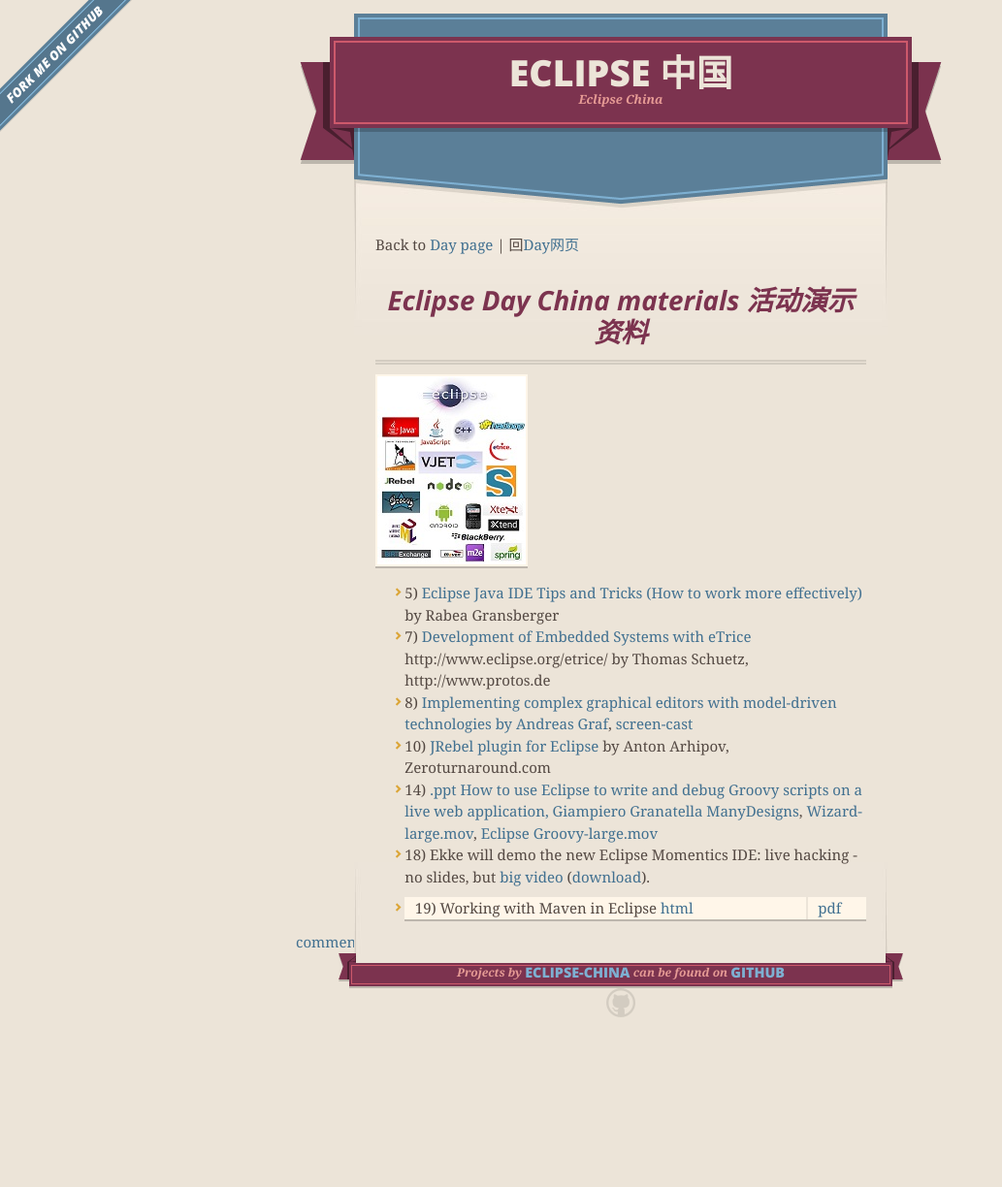
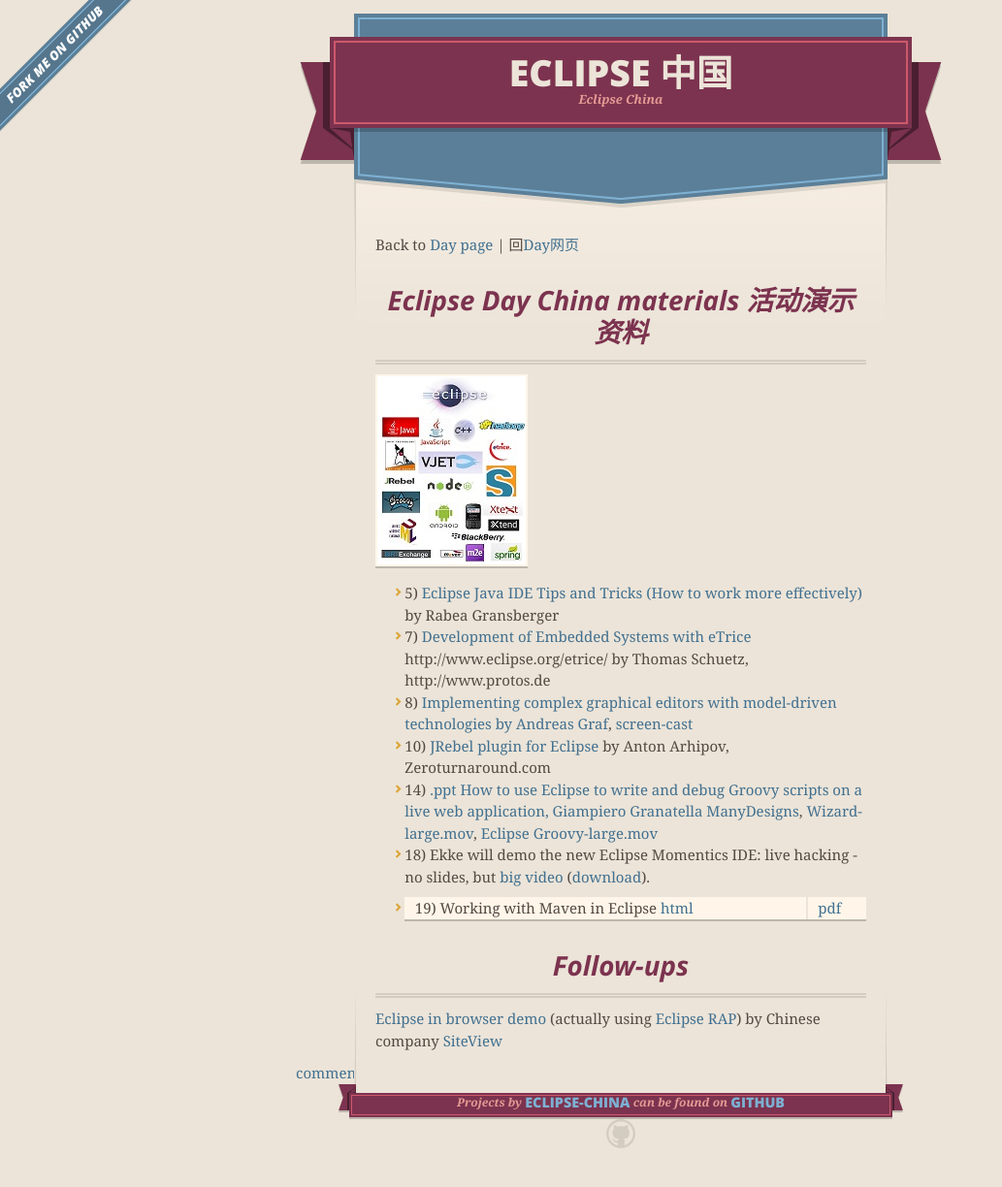
Before and after one commit to Eclipse-China/Eclipse-China.github.io, a Jekyll site: the page built from Day/materials.md, in a window 1280 px wide. Shown: the whole page at 97% size, without its empty margins (0-1033 px from the left). Built offline with Jekyll 4.4.1, drawn with Linux system fonts in a browser that asks for light colours; nearby versions of some CDN libraries; Markdown is read by kramdown in place of the engine named in the settings; comment, search, counter and statistics services are not loaded; before the commit the page ends 1089 px from its top, so only the background shows below that.

Commit message:
siteview.com with Eclipse RAP

```diff
--- a/Day/materials.md
+++ b/Day/materials.md
@@ -17,3 +17,7 @@
  [Wizard-large.mov](Presentations/Granatella/Wizard-large.mov), [Eclipse Groovy-large.mov](Presentations/Granatella/Eclipse Groovy-large.mov)
 - 18) Ekke will demo the new Eclipse Momentics IDE: live hacking - no slides, but [big video](http://ge.tt/879UqUk/v/0) ([download](http://ge.tt/api/1/files/879UqUk/0/blob?download)).
 - 19) Working with Maven in Eclipse [html](Presentations/Fred_Bricon/m2e-eclipseday-beijing.html) | [pdf](Presentations/Fred_Bricon/m2e-eclipseday-beijing.pdf)
+
+## Follow-ups
+
+[Eclipse in browser demo](http://itsmdemo.siteview.com/itsmdemo/webloader) (actually using [Eclipse RAP](http://www.eclipse.org/rap/)) by Chinese company [SiteView](http://www.siteview.com)
```
